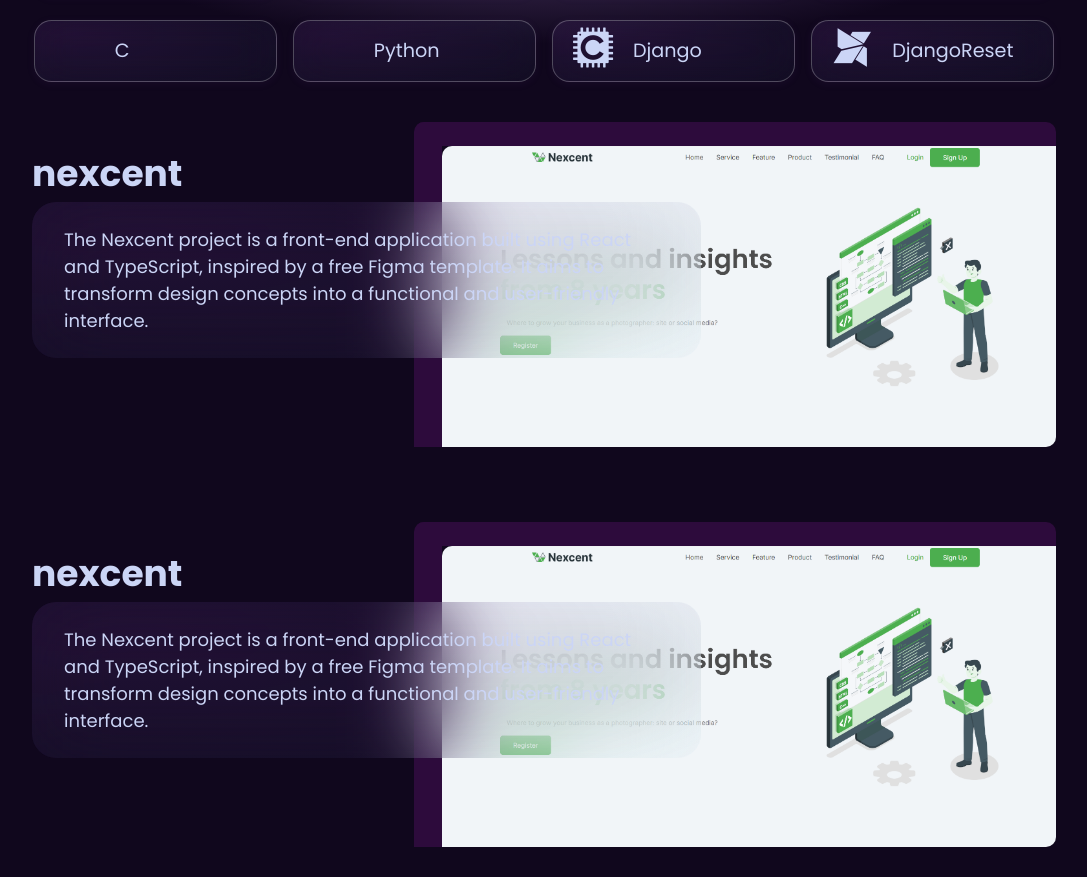
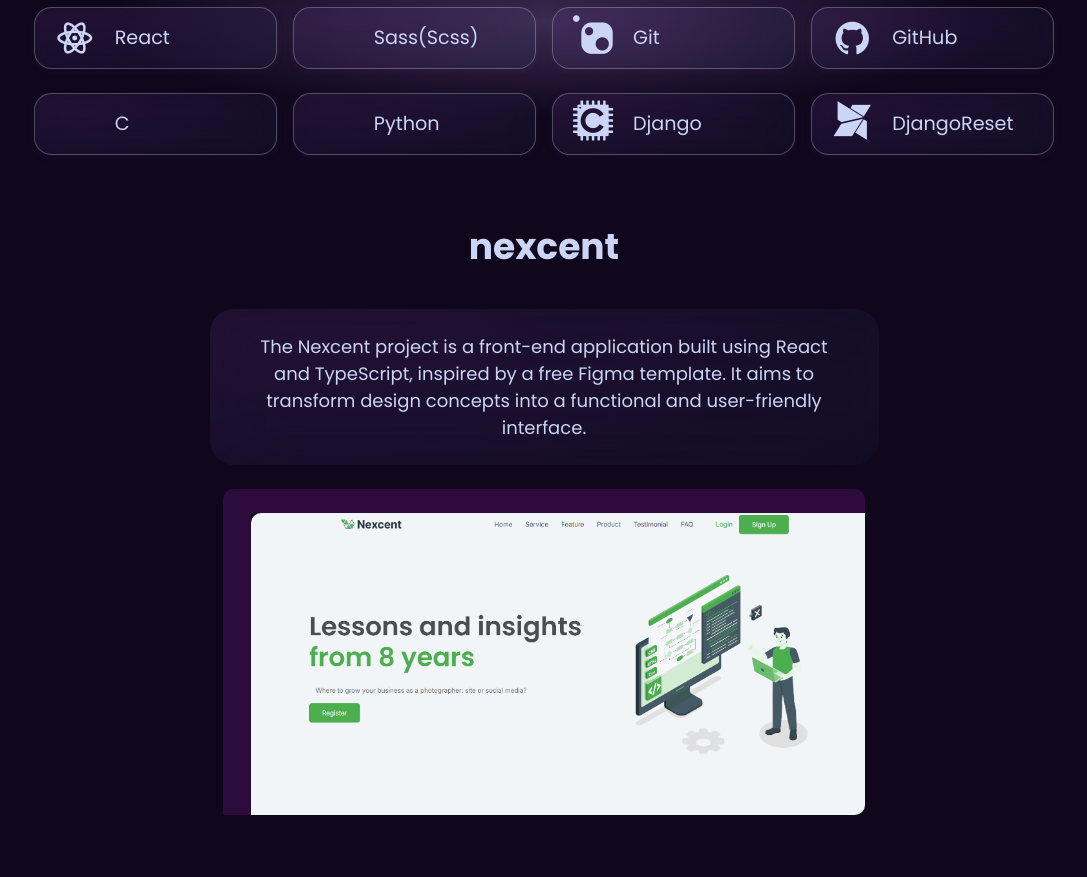
Before and after one commit to KaviruN/portfolio, a React (Vite) app: page / in a window 1280 px wide. Shown: the part 1920-2797 px from the top of the page, without its empty margins (96-1183 px from the left). Built offline with nearby package versions, Linux system fonts and the light colour scheme.

Commit message:
style: rearrange NavBar position in App component; enhance layout consistency

```diff
--- a/src/App.tsx
+++ b/src/App.tsx
@@ -12,8 +12,8 @@
 function App() {
   return (
     <div className="container">
+      <NavBar />
       <header className='header'>
-        <NavBar />
         <Hero />
       </header>
       <main>
--- a/src/scss/components/_projects.scss
+++ b/src/scss/components/_projects.scss
@@ -10,22 +10,24 @@
     display: flex;
     flex-direction: column;
 
-    @media (min-width: 768px) {
+    @media (min-width: 1485px) {
       flex-direction: row;
       // align-items: center;
       height: 50dvh;
     }
+
+    @media (max-width: 1485px) {
+      align-items: center;
+      text-align: center;
+    }
   }
-
-  // &__header {
-  //   order: 2;
-  // }
 
   &__title {
     margin-bottom: 1.2em;
-    text-align: center;
+  }
 
-    @media (min-width: 768px) {
+  &__header {
+    @media (min-width: 1485px) {
       position: absolute;
       left: 10%;
     }
@@ -44,12 +46,6 @@
     backdrop-filter: blur(40px);
     max-width: 669px;
     margin-bottom: 1.5em;
-
-    @media (min-width: 768px) {
-      position: absolute;
-      left: 10%;
-      top: 20%;
-    }
   }
 
   &__view {
@@ -61,7 +57,7 @@
     max-width: 642px;
     margin-bottom: 1.5em;
 
-    @media (min-width: 768px) {
+    @media (min-width: 1485px) {
       position: absolute;
       right: 10%;
       top: 0;
```
Also changed, not shown: src/scss/style.css, 1 other file (tests, documents, lock files or other folders).
